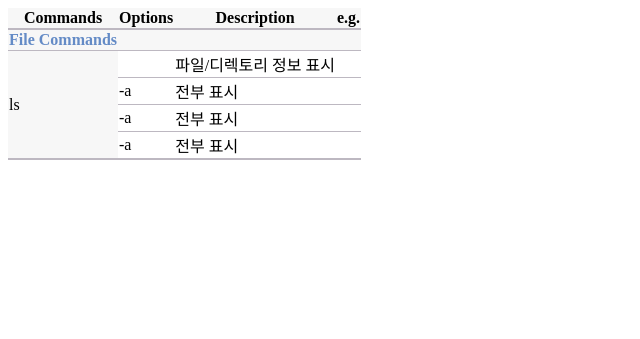
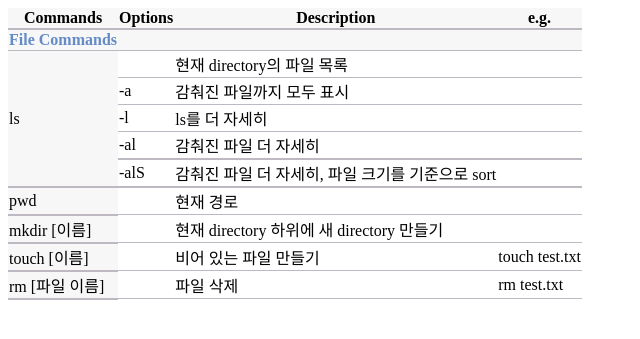
Before and after one commit to finddme/finddme.github.io, a Jekyll site: the page built from _posts/2022-01-12-Linux.md, in a window 1280 px wide. Shown: the top 339 px of the page, without its empty margins (0-640 px from the left). Built offline with Jekyll 4.4.1, drawn with Linux system fonts in a browser that asks for light colours.

Commit message:
Update 2022-01-12-Linux.md

```diff
--- a/_posts/2022-01-12-Linux.md
+++ b/_posts/2022-01-12-Linux.md
@@ -44,10 +44,15 @@ tag: Linux
      <table style="border-collapse:collapse">
        <tr><th class="line4" bgcolor="#F8F7F9">Commands</th><th class="line4">Options</th><th class="line4">Description</th><th class="line4">e.g.</th></tr>
        <tr><td class="line3"><span style="color:#648BC6; font-weight: bold;">File Commands</span></td><td class="line3"> </td><td class="line3"> </td><td class="line3"> </td></tr>
-       <tr><td class="line4" rowspan="4">ls</td><td class="line"> </td><td class="line">파일/디렉토리 정보 표시</td><td class="line"> </td></tr>
-       <tr><td class="line">-a</td><td class="line">전부 표시</td><td class="line"> </td></tr>
-       <tr><td class="line">-a</td><td class="line">전부 표시</td><td class="line"> </td></tr>
-       <tr><td class="line2">-a</td><td class="line2">전부 표시</td><td class="line2"> </td></tr>
+       <tr><td class="line4" rowspan="5">ls</td><td class="line"> </td><td class="line">현재 directory의 파일 목록</td><td class="line"> </td></tr>
+       <tr><td class="line">-a</td><td class="line">감춰진 파일까지 모두 표시</td><td class="line"> </td></tr>
+       <tr><td class="line">-l</td><td class="line">ls를 더 자세히</td><td class="line"> </td></tr>
+       <tr><td class="line2">-al</td><td class="line2">감춰진 파일 더 자세히</td><td class="line2"> </td></tr>
+       <tr><td class="line2">-alS</td><td class="line2">감춰진 파일 더 자세히, 파일 크기를 기준으로 sort</td><td class="line2"> </td></tr>
+       <tr><td class="line4" rowspan="1">pwd</td><td class="line"> </td><td class="line">현재 경로</td><td class="line"> </td></tr>
+       <tr><td class="line4" rowspan="1">mkdir [이름]</td><td class="line"> </td><td class="line">현재 directory 하위에 새 directory 만들기</td><td class="line"> </td></tr>
+       <tr><td class="line4" rowspan="1">touch [이름]</td><td class="line"> </td><td class="line">비어 있는 파일 만들기</td><td class="line">touch test.txt</td></tr>
+       <tr><td class="line4" rowspan="1">rm [파일 이름]</td><td class="line"> </td><td class="line">파일 삭제</td><td class="line">rm test.txt</td></tr>
     </table>
  </body>
  </html>
```
